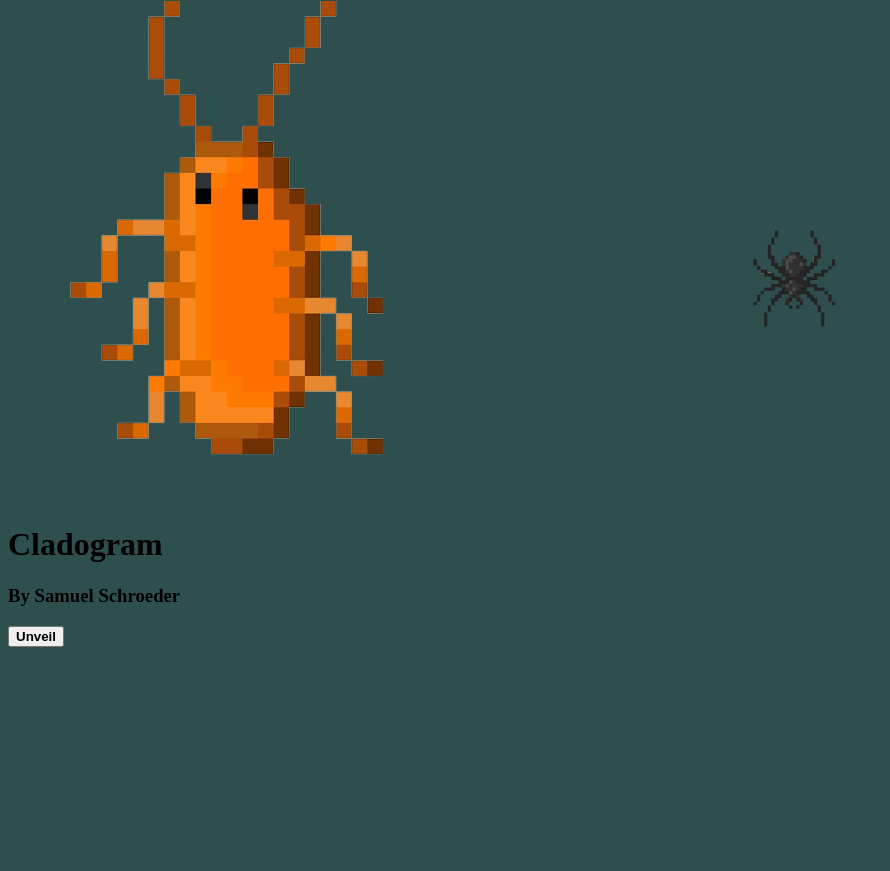
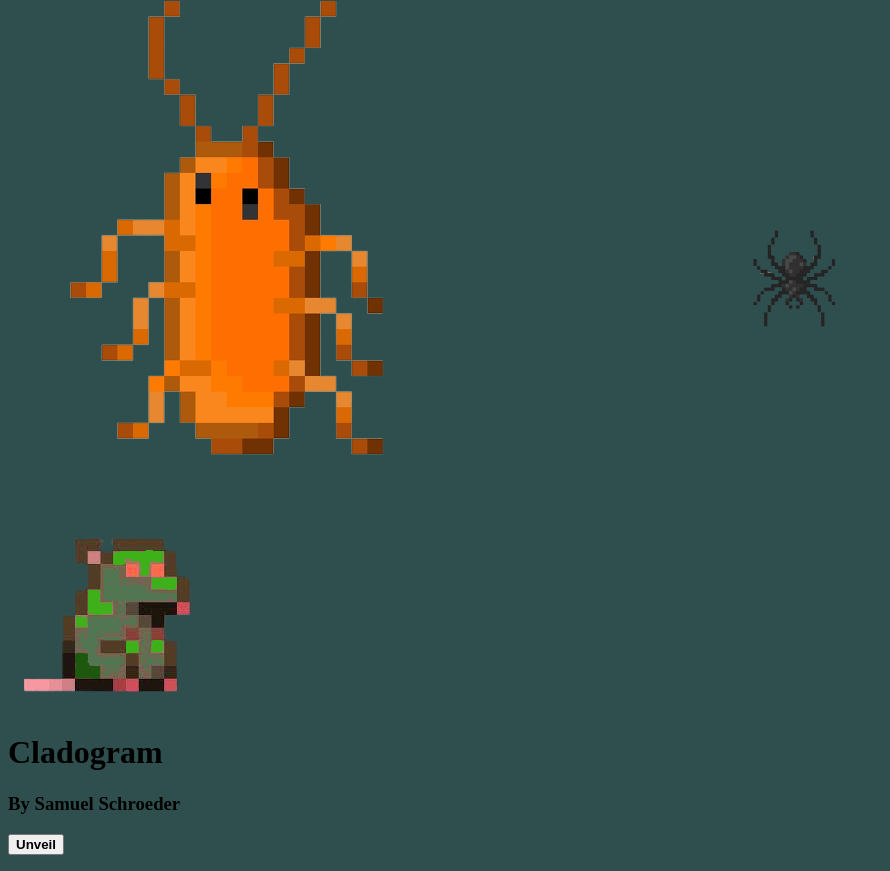
Before and after one commit to PhilosophicalNinja/cladogram, a plain HTML site: page index.html in a window 1280 px wide. Shown: the part 861-1732 px from the top of the page, without its empty margins (0-890 px from the left). Before the commit the page ends 1524 px from the top, so only its background shows below. Drawn offline with Linux system fonts and the light colour scheme.

Commit message:
Added Grass Rat

```diff
--- a/index.html
+++ b/index.html
@@ -16,6 +16,7 @@
     <img src="fin humanoid.png">
     <img src="cockroach-removebg-preview.png">
     <img src="aqua spider.png">
+    <img src="grass rat.png">
     <h1>Cladogram</h1>
     <h3> By Samuel Schroeder</h3>
     <button id="unveil"><strong>Unveil</strong></button>
```
Also changed, not shown: grass rat.png (added).
